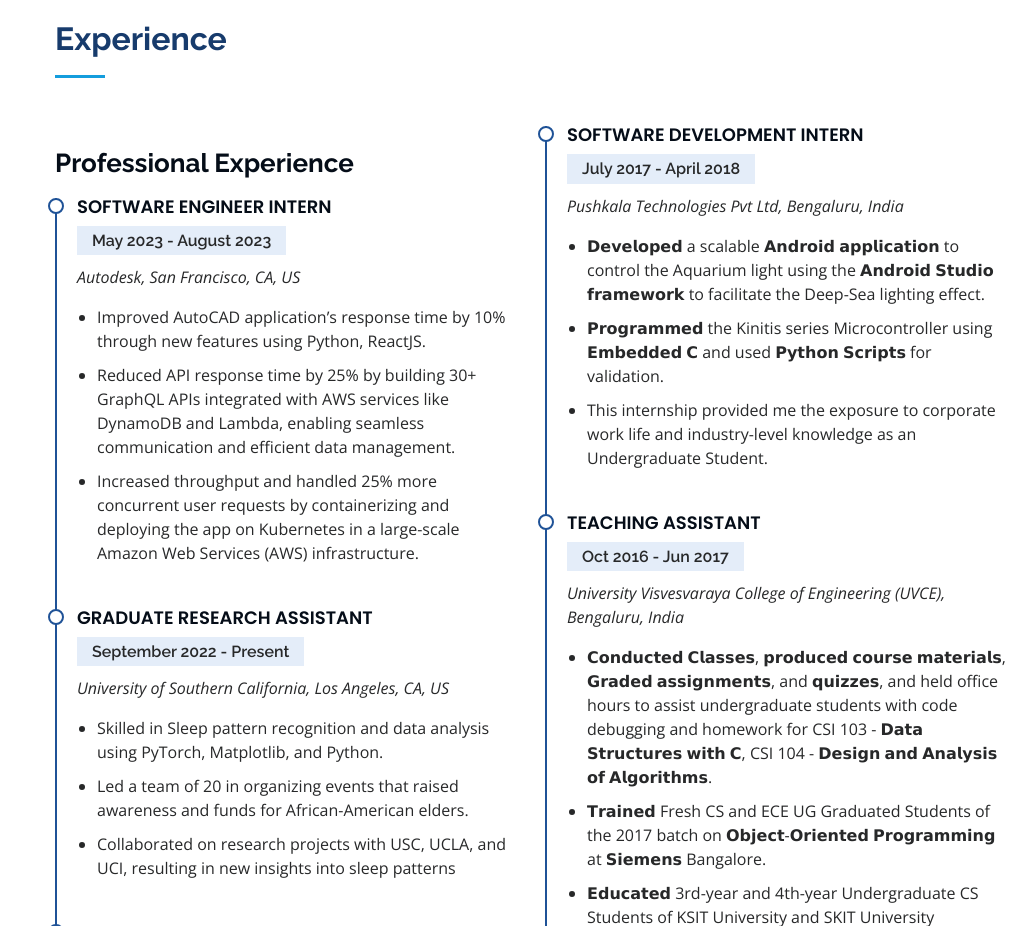
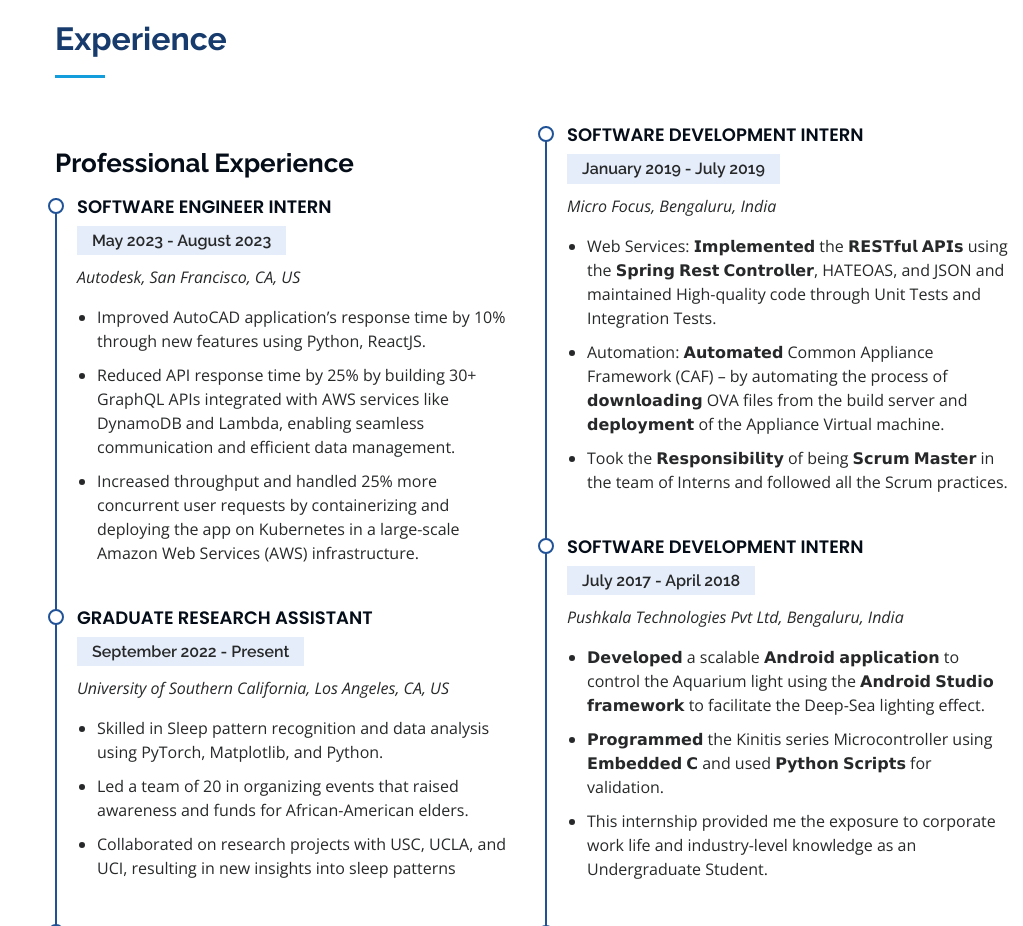
Before and after one commit to KaushikGSharma/KaushikGSharma.github.io, a plain HTML site: page index.html in a window 1280 px wide. Shown: the part 2080-3006 px from the top of the page, without its empty margins (257-1280 px from the left). Drawn offline with nearby package versions, Linux system fonts and the light colour scheme.

Commit message:
Update index.html

```diff
--- a/index.html
+++ b/index.html
@@ -257,7 +257,16 @@
             </div>
           </div>
           <div class="col-lg-6" data-aos="fade-up" data-aos-delay="100">
-
+            <div class="resume-item">
+              <h4>Software Development Intern</h4>
+              <h5>January 2019 - July 2019</h5>
+              <p><em>Micro Focus, Bengaluru, India</em></p>
+              <ul>
+                <li>Web Services: 𝗜𝗺𝗽𝗹𝗲𝗺𝗲𝗻𝘁𝗲𝗱 the 𝗥𝗘𝗦𝗧𝗳𝘂𝗹 𝗔𝗣𝗜𝘀 using the 𝗦𝗽𝗿𝗶𝗻𝗴 𝗥𝗲𝘀𝘁 𝗖𝗼𝗻𝘁𝗿𝗼𝗹𝗹𝗲𝗿, HATEOAS, and JSON and maintained High-quality code through Unit Tests and Integration Tests.</li>
+                <li>Automation: 𝗔𝘂𝘁𝗼𝗺𝗮𝘁𝗲𝗱 Common Appliance Framework (CAF) – by automating the process of 𝗱𝗼𝘄𝗻𝗹𝗼𝗮𝗱𝗶𝗻𝗴 OVA files from the build server and 𝗱𝗲𝗽𝗹𝗼𝘆𝗺𝗲𝗻𝘁 of the Appliance Virtual machine.</li>
+                <li>Took the 𝗥𝗲𝘀𝗽𝗼𝗻𝘀𝗶𝗯𝗶𝗹𝗶𝘁𝘆 of being 𝗦𝗰𝗿𝘂𝗺 𝗠𝗮𝘀𝘁𝗲𝗿 in the team of Interns and followed all the Scrum practices.</li>
+              </ul>
+            </div>
             <div class="resume-item">
               <h4>Software Development Intern</h4>
               <h5>July 2017 - April 2018</h5>
```
